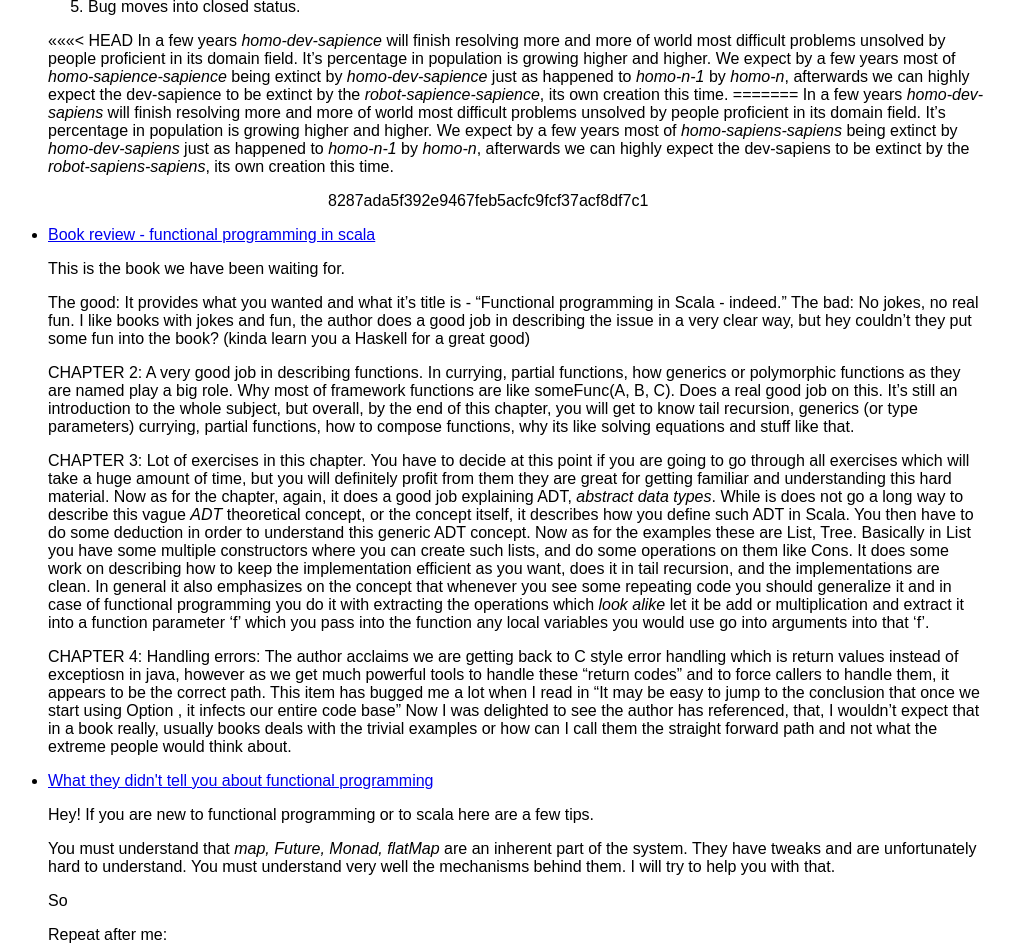
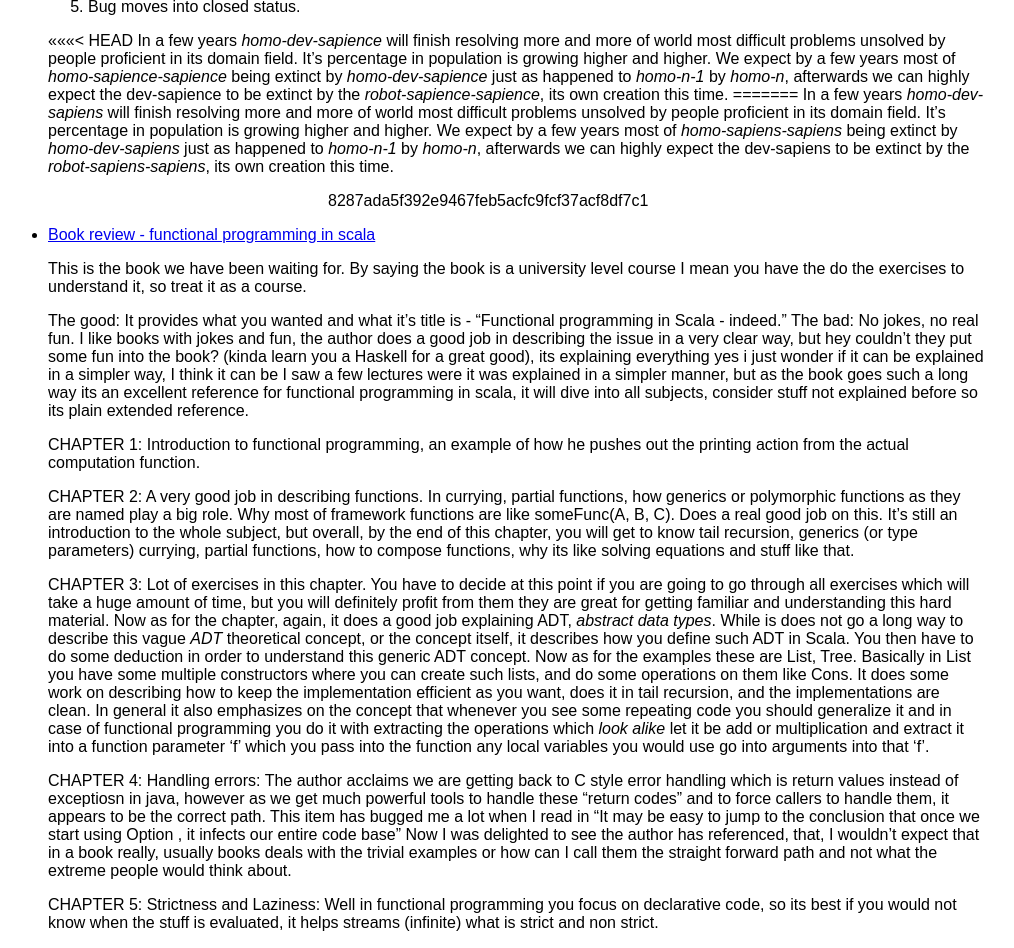
Before and after one commit to tomer-ben-david-archive/tomer-ben-david-archive.github.io, a Jekyll site: the page built from index.html, in a window 1280 px wide and 1400 px high, scrolled down 4981 px. Shown: the top 948 px of the window, without its empty margins (143-1157 px from the left). Built offline with Jekyll 4.4.1, drawn with Linux system fonts in a browser that asks for light colours; some of the changed text lies outside the part shown.

```diff
--- a/_posts/2014-05-14-book-review-functional-programming-in-scala.md
+++ b/_posts/2014-05-14-book-review-functional-programming-in-scala.md
@@ -7,14 +7,22 @@
 categories: [scala, functional-programming]
 ---
 
-This is the book we have been waiting for.
+This is the book we have been waiting for. By saying the book is a university level course I mean you have the do the exercises to understand it, so treat it as a course.
 
 The good: It provides what you wanted and what it's title is - "Functional programming in Scala - indeed."
-The bad: No jokes, no real fun.  I like books with jokes and fun, the author does a good job in describing the issue in a very clear way, but hey couldn't they put some fun into the book? (kinda learn you a Haskell for a great good)
+The bad: No jokes, no real fun. I like books with jokes and fun, the author does a good job in describing the issue in a very clear way, but hey couldn't they put some fun into the book? (kinda learn you a Haskell for a great good), its explaining everything yes i just wonder if it can be explained in a simpler way, I think it can be I saw a few lectures were it was explained in a simpler manner, but as the book goes such a long way its an excellent reference for functional programming in scala, it will dive into all subjects, consider stuff not explained before so its plain extended reference.
 
-CHAPTER 2: A very good job in describing functions.  In currying, partial functions, how generics or polymorphic functions as they are named play a big role.  Why most of framework functions are like someFunc(A, B, C).  Does a real good job on this.  It's still an introduction to the whole subject, but overall, by the end of this chapter, you will get to know tail recursion, generics (or type parameters) currying, partial functions, how to compose functions, why its like solving equations and stuff like that.
+CHAPTER 1: Introduction to functional programming, an example of how he pushes out the printing action from the actual computation function.
 
-CHAPTER 3: Lot of exercises in this chapter.  You have to decide at this point if you are going to go through all exercises which will take a huge amount of time, but you will definitely profit from them they are great for getting familiar and understanding this hard material.  Now as for the chapter, again, it does a good job explaining ADT, *abstract data types*.  While is does not go a long way to describe this vague *ADT* theoretical concept, or the concept itself, it describes how you define such ADT in Scala.  You then have to do some deduction in order to understand this generic ADT concept.  Now as for the examples these are List, Tree.  Basically in List you have some multiple constructors where you can create such lists, and do some operations on them like Cons.  It does some work on describing how to keep the implementation efficient as you want, does it in tail recursion, and the implementations are clean.  In general it also emphasizes on the concept that whenever you see some repeating code you should generalize it and in case of functional programming you do it with extracting the operations which *look alike* let it be add or multiplication and extract it into a function parameter 'f' which you pass into the function any local variables you would use go into arguments into that 'f'.
+CHAPTER 2: A very good job in describing functions. In currying, partial functions, how generics or polymorphic functions as they are named play a big role. Why most of framework functions are like someFunc(A, B, C). Does a real good job on this. It's still an introduction to the whole subject, but overall, by the end of this chapter, you will get to know tail recursion, generics (or type parameters) currying, partial functions, how to compose functions, why its like solving equations and stuff like that.
 
-CHAPTER 4: Handling errors: The author acclaims we are getting back to C style error handling which is return values instead of exceptiosn in java, however as we get much powerful tools to handle these "return codes" and to force callers to handle them, it appears to be the correct path.  This item has bugged me a lot when I read in "It may be easy to jump to the conclusion that once we start using Option , it
-infects our entire code base"  Now I was delighted to see the author has referenced, that, I wouldn't expect that in a book really, usually books deals with the trivial examples or how can I call them the straight forward path and not what the extreme people would think about.
+CHAPTER 3: Lot of exercises in this chapter. You have to decide at this point if you are going to go through all exercises which will take a huge amount of time, but you will definitely profit from them they are great for getting familiar and understanding this hard material. Now as for the chapter, again, it does a good job explaining ADT, *abstract data types*. While is does not go a long way to describe this vague *ADT* theoretical concept, or the concept itself, it describes how you define such ADT in Scala. You then have to do some deduction in order to understand this generic ADT concept. Now as for the examples these are List, Tree. Basically in List you have some multiple constructors where you can create such lists, and do some operations on them like Cons. It does some work on describing how to keep the implementation efficient as you want, does it in tail recursion, and the implementations are clean. In general it also emphasizes on the concept that whenever you see some repeating code you should generalize it and in case of functional programming you do it with extracting the operations which *look alike* let it be add or multiplication and extract it into a function parameter 'f' which you pass into the function any local variables you would use go into arguments into that 'f'.
+
+CHAPTER 4: Handling errors: The author acclaims we are getting back to C style error handling which is return values instead of exceptiosn in java, however as we get much powerful tools to handle these "return codes" and to force callers to handle them, it appears to be the correct path. This item has bugged me a lot when I read in "It may be easy to jump to the conclusion that once we start using Option , it
+infects our entire code base" Now I was delighted to see the author has referenced, that, I wouldn't expect that in a book really, usually books deals with the trivial examples or how can I call them the straight forward path and not what the extreme people would think about.
+
+CHAPTER 5: Strictness and Laziness: Well in functional programming you focus on declarative code, so its best if you would not know when the stuff is evaluated, it helps streams (infinite) what is strict and non strict.
+
+CHAPTER 6: Purely functional state: A random number generator as an example (it kina non pure has internal state mutates stuff after all every time you call its its just crazy returning you a different number) , so you'll make a pure version of it, curious to know how? hmm well its simple, a bit of lie, but that's how it goes, the API will just compute the next random number return you with new number and state you provide it in with the state here yes we are now declared as pure.
+
+CHAPTER 7: How do you design FP parallel API in scala? how explicit is your API about allowing clients to control the forks and joins of the parallel computation? What are the trade offs of this API? The chapter aims to answer this. A challenging chapter, I had to digest it a couple of times before getting it. There was an effort to describe it in a clear way, thanks for the effort, result not so clear.
```
